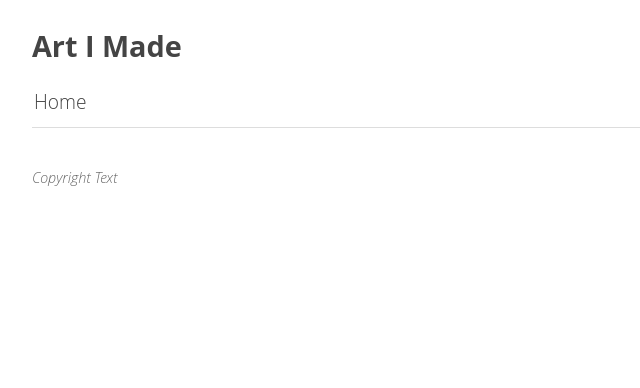
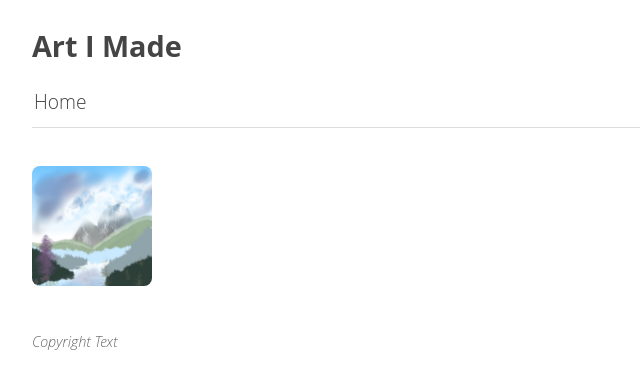
Before and after one commit to matthewjberger/art, a plain HTML site: page index.html in a window 1280 px wide. Shown: the whole page, without its empty margins (0-640 px from the left). Drawn offline with Linux system fonts and the light colour scheme.

Commit message:
Deploying to gh-pages from  @ 2d222c7b7d2802bfa342b801378a864ef5c1d23f 🚀

```diff
--- a/index.html
+++ b/index.html
@@ -41,7 +41,21 @@
         All photos and videos
       -->
       <ul id="media" class="clearfix">
-      </ul>
+
+            <li data-src="media/large/anotherlandscape.png"
+                data-sub-html=""
+                data-download-url="media/original/anotherlandscape.png"
+
+                data-filename="anotherlandscape.png"
+
+              >
+              <a href="media/original/anotherlandscape.png">
+                <img src="media/thumbs/anotherlandscape.png"
+                     width="120"
+                     height="120"
+                     alt="anotherlandscape.png" />
+              </a>
+            </li>  </ul>
 
       <!--
         Pagination
```
Also changed, not shown: media/large/anotherlandscape.png (added), media/small/anotherlandscape.png (added), media/thumbs/anotherlandscape.png (added), 2 other files.
